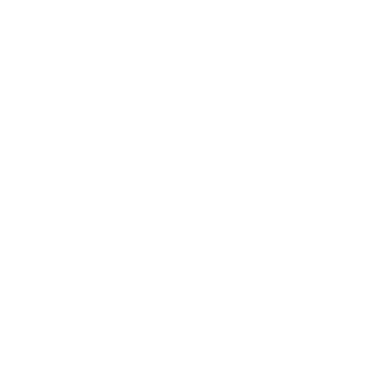
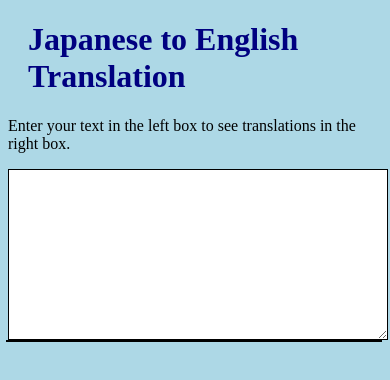
Before and after one commit to saboo4800/translationSpace, a plain HTML site: page index.html in a window 390 px wide. Drawn offline with Linux system fonts and the light colour scheme.

Commit message:
forgot to save
initial commit

```diff
--- a/index.html
+++ b/index.html
@@ -0,0 +1,50 @@
+ <!DOCTYPE html>
+
+<html>
+  <head>
+    <link rel="stylesheet" href="style.css">
+    <title>Japanese to English Translation</title>
+  </head>
+  <body>
+    <h1>Japanese to English Translation</h1>
+    <p>Enter your text in the left box to see translations in the right box.</p>
+    <div>
+      <textarea id="input-text" rows="10" cols="50"></textarea>
+      <div id="output-text"></div>
+    </div>
+    <script>
+      const inputText = document.getElementById('input-text');
+      const outputText = document.getElementById('output-text');
+      inputText.addEventListener('mouseup', () => {
+        const selectedText = inputText.value.substring(inputText.selectionStart, inputText.selectionEnd);
+        if (selectedText) {
+            outputText.innerHTML += selectedText + "\n"
+            console.log(selectedText)
+            // Look up definition of selectedText and display it in outputText
+
+            fetch('https://cors-anywhere.herokuapp.com/https://jisho.org/api/v1/search/words?keyword=' + selectedText)
+            .then(response => response.json())
+            .then(data => {
+                const json = data
+                const obj = json
+                console.log(obj.data[0].japanese)
+
+                outputText.innerHTML += obj.data[0].japanese[0].reading　+ "\n"
+                outputText.innerHTML += obj.data[0].senses[0].english_definitions[0] + "\n"
+            })
+            .catch(error => {
+                // Handle any errors here
+                console.log(error)
+                console.log(json)
+                console.log(obj)
+
+
+        })
+
+        };
+        });
+
+    </script>
+
+  </body>
+</html>
--- a/style.css
+++ b/style.css
@@ -1,4 +1,3 @@
-<style>
 body {
   background-color: lightblue;
 }
@@ -8,8 +7,28 @@
   margin-left: 20px;
 }
 
-  p {
-    font-family: Verdana;
-    font-size: 20px;
+textarea {
+  width: 50%;
+  height: 100%;
+  border: 1px solid black;
+  overflow: scroll;
+  margin-right: 20px;
+  float: left;
 }
-</style>
+
+#output-text {
+  white-space: pre-wrap;
+  width: 50%;
+  height: 100%;
+  border: 1px solid black;
+  overflow: scroll;
+  display: flex;
+  flex-direction: column-reverse;
+  float: right;
+}
+
+@media (max-width: 600px) {
+  textarea, #output-text {
+    width: 100%;
+    height: 100%;
+  }
```
Lines whose indentation alone changed are shown as unchanged.
